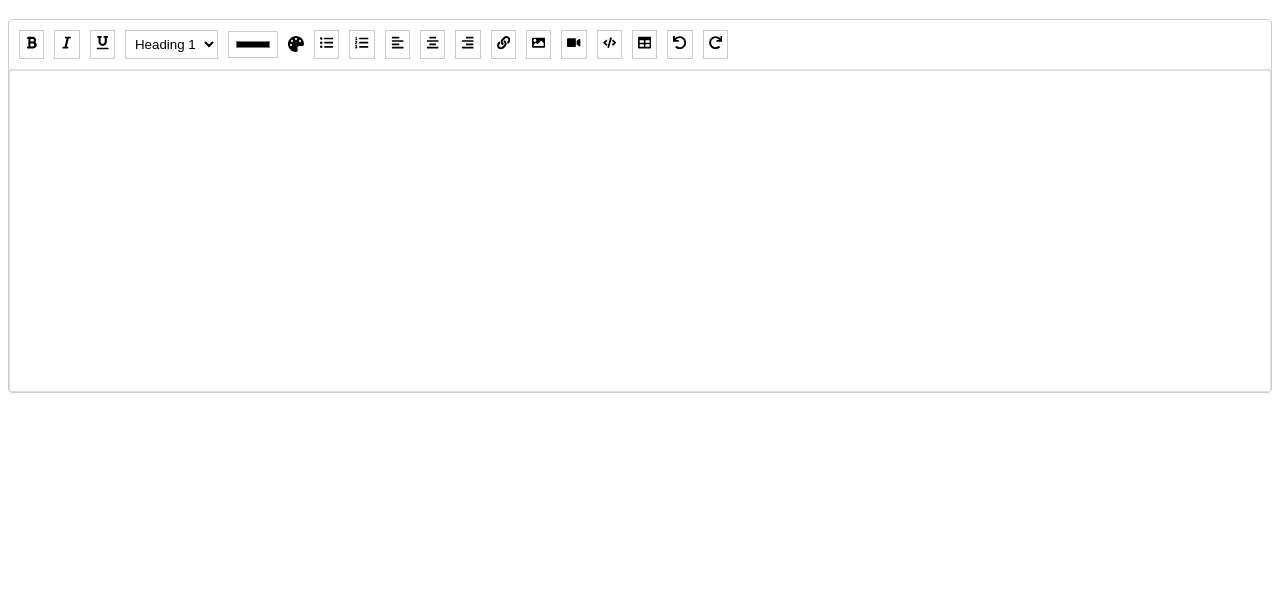
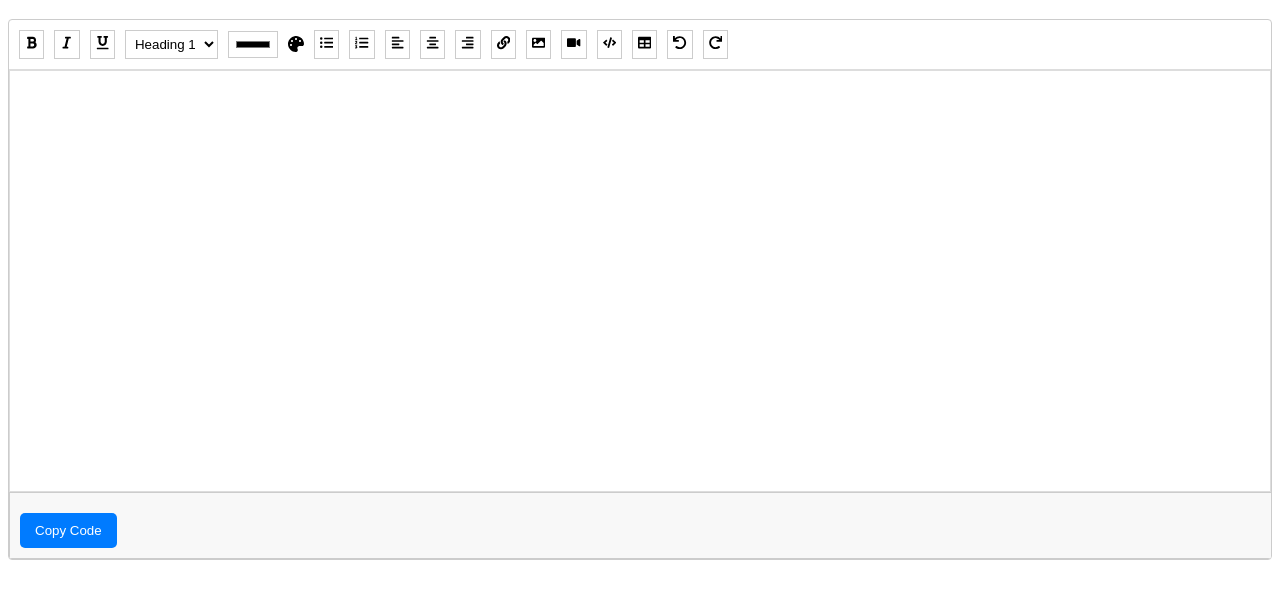
Before and after one commit to dpgaire/custom-rich-text-editor, a React app: page / in a window 1280 px wide. Shown: the part 61-660 px from the top of the page. Built offline with nearby package versions, Linux system fonts and the light colour scheme.

Commit message:
show the editor content

```diff
--- a/src/components/Editor.js
+++ b/src/components/Editor.js
@@ -1,17 +1,15 @@
-// src/components/Editor.js
-import React, { useRef } from "react";
+import React, { useRef, useState } from "react";
 import Toolbar from "./Toolbar";
 import "../styles/editor.css";
-import { useState } from "react";
 
-const Editor = () => {
+const Editor = ({ onContentChange }) => {
   const editorRef = useRef(null);
   const [editorContent, setEditorContent] = useState("");
 
   const handleCommand = (command, value = null) => {
     switch (command) {
       case "heading":
-        document.execCommand("formatBlock", false, value);
+        document.execCommand("formatBlock", false, "h3");
         break;
       case "alignLeft":
         document.execCommand("justifyLeft");
@@ -34,46 +32,65 @@ const Editor = () => {
           document.execCommand("insertImage", false, imageUrl);
         }
         break;
-      case "insertVideo":
-        const videoUrl = prompt("Enter the video URL");
-        if (videoUrl) {
-          const videoEmbed = `<iframe width="560" height="315" src="${videoUrl}" frameborder="0" allowfullscreen></iframe>`;
-          document.execCommand("insertHTML", false, videoEmbed);
-        }
+      case "insertShape":
+        insertShape(value); // Insert selected shape
         break;
-      case "insertTable":
-        insertTable(3, 3); // Example: insert 3x3 table
+      case "insertConnector":
+        startConnector(); // Start connector tool
         break;
       case "insertCode":
         insertCodeBlock();
         break;
-      case "undo":
-        document.execCommand("undo");
-        break;
-      case "redo":
-        document.execCommand("redo");
-        break;
-      case "foreColor":
-        document.execCommand("foreColor", false, value);
-        break;
       default:
-        document.execCommand(command, false, null);
+        document.execCommand(command, false, value);
     }
     updateEditorContent();
   };
 
-  // Insert table with given rows and columns
-  const insertTable = (rows, cols) => {
-    let table = "<table border='1'>";
-    for (let i = 0; i < rows; i++) {
-      table += "<tr>";
-      for (let j = 0; j < cols; j++) {
-        table += "<td>&nbsp;</td>";
-      }
-      table += "</tr>";
+  const insertShape = (shapeType) => {
+    const svgNS = "http://www.w3.org/2000/svg";
+    const svg = document.createElementNS(svgNS, "svg");
+    svg.setAttribute("width", "100");
+    svg.setAttribute("height", "100");
+
+    let shape;
+    switch (shapeType) {
+      case "circle":
+        shape = document.createElementNS(svgNS, "circle");
+        shape.setAttribute("cx", "50");
+        shape.setAttribute("cy", "50");
+        shape.setAttribute("r", "40");
+        shape.setAttribute("stroke", "black");
+        shape.setAttribute("stroke-width", "3");
+        shape.setAttribute("fill", "red");
+        break;
+      case "rectangle":
+        shape = document.createElementNS(svgNS, "rect");
+        shape.setAttribute("width", "100");
+        shape.setAttribute("height", "50");
+        shape.setAttribute("stroke", "black");
+        shape.setAttribute("stroke-width", "3");
+        shape.setAttribute("fill", "blue");
+        break;
+      case "line":
+        shape = document.createElementNS(svgNS, "line");
+        shape.setAttribute("x1", "0");
+        shape.setAttribute("y1", "0");
+        shape.setAttribute("x2", "100");
+        shape.setAttribute("y2", "50");
+        shape.setAttribute("stroke", "green");
+        shape.setAttribute("stroke-width", "2");
+        break;
+      default:
+        return;
     }
-    table += "</table>";
-    document.execCommand("insertHTML", false, table);
+    svg.appendChild(shape);
+    editorRef.current.appendChild(svg);
+  };
+
+  const startConnector = () => {
+    // Start a line connector interaction between shapes (you can add mouse event listeners for drag and draw)
+    alert("Connector tool activated! Click on a shape to start connecting.");
   };
 
   const insertCodeBlock = () => {
@@ -91,10 +108,18 @@ const Editor = () => {
   const updateEditorContent = () => {
     const content = editorRef.current.innerHTML;
     setEditorContent(content);
-    // if (onContentChange) {
-    //   onContentChange(content); // Callback to pass the content back to parent component
-    // }
+    if (onContentChange) {
+      onContentChange(content); // Callback to pass the content back to parent component
+    }
   };
+
+  const copyCode = () => {
+    navigator.clipboard.writeText(editorContent).then(() => {
+      alert("Code copied to clipboard!");
+    });
+  };
+
+  console.log("editorContent", editorContent);
 
   return (
     <div className="editor-container">
@@ -106,6 +131,14 @@ const Editor = () => {
         onInput={updateEditorContent}
         suppressContentEditableWarning={true}
       ></div>
+      <div className="code-display">
+        <pre>
+          <code>{editorContent}</code>
+        </pre>
+        <button className="copy-button" onClick={copyCode}>
+          Copy Code
+        </button>
+      </div>
     </div>
   );
 };
--- a/src/styles/editor.css
+++ b/src/styles/editor.css
@@ -6,7 +6,7 @@
 }
 
 .editor {
-    min-height: 300px;
+    max-height: 300px;
     padding: 10px;
     outline: none;
 }
@@ -21,3 +21,40 @@
 .editor code {
     font-family: 'Courier New', Courier, monospace;
 }
+
+.code-display {
+    max-height: 400px;
+    /* Maximum height */
+    overflow: hidden;
+    /* Hide overflow content */
+    border: 1px solid #ccc;
+    padding: 10px;
+    width: 100%;
+    /* Full width */
+    background-color: #f8f8f8;
+    /* Light background for visibility */
+}
+
+.code-display pre {
+    margin: 0;
+    /* Remove default margins */
+    white-space: pre-wrap;
+    /* Wrap long lines */
+}
+
+.copy-button {
+    margin-top: 10px;
+    /* Spacing above the button */
+    padding: 10px 15px;
+    background-color: #007bff;
+    /* Bootstrap primary color */
+    color: white;
+    border: none;
+    border-radius: 5px;
+    cursor: pointer;
+}
+
+.copy-button:hover {
+    background-color: #0056b3;
+    /* Darker shade on hover */
+}
```
